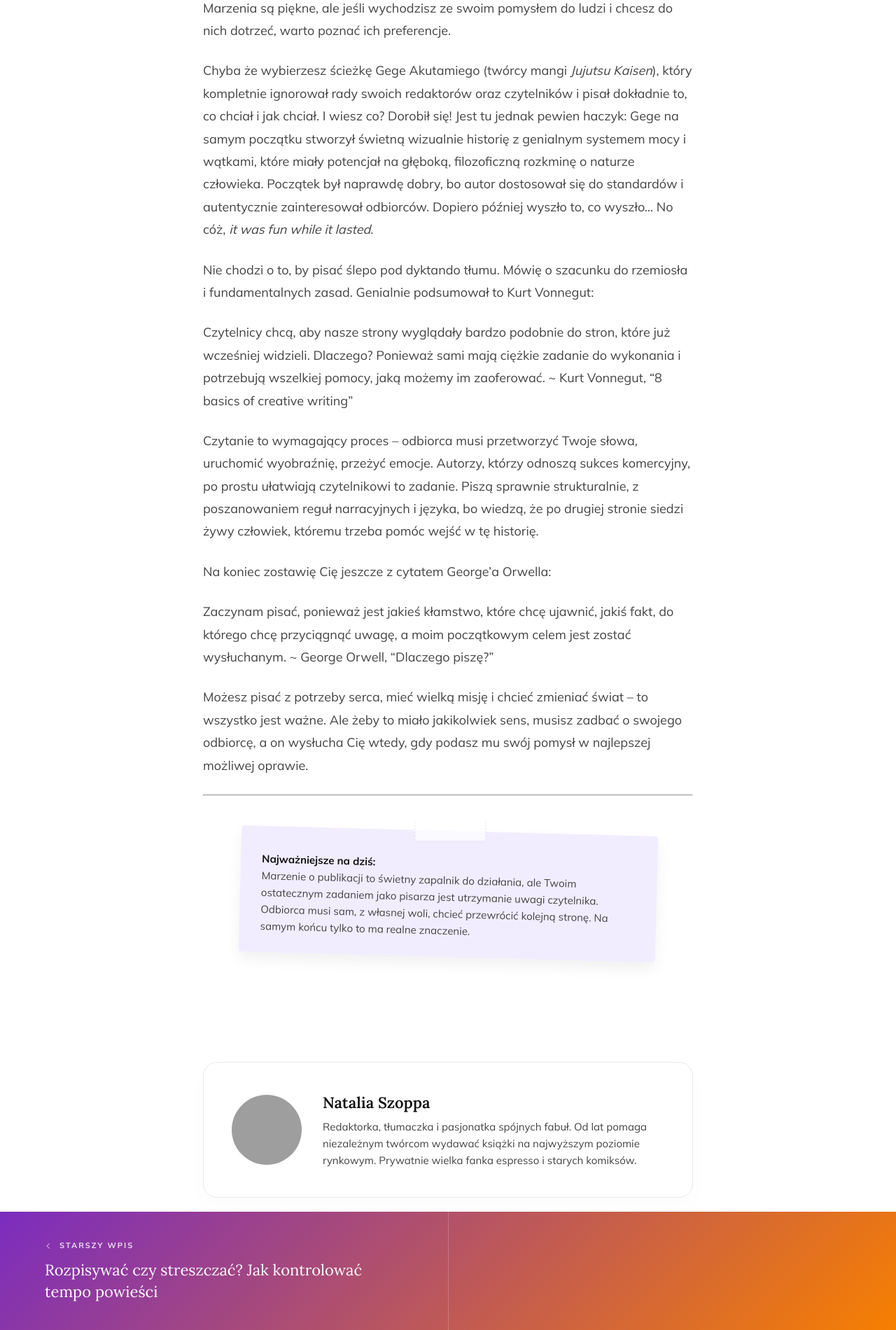
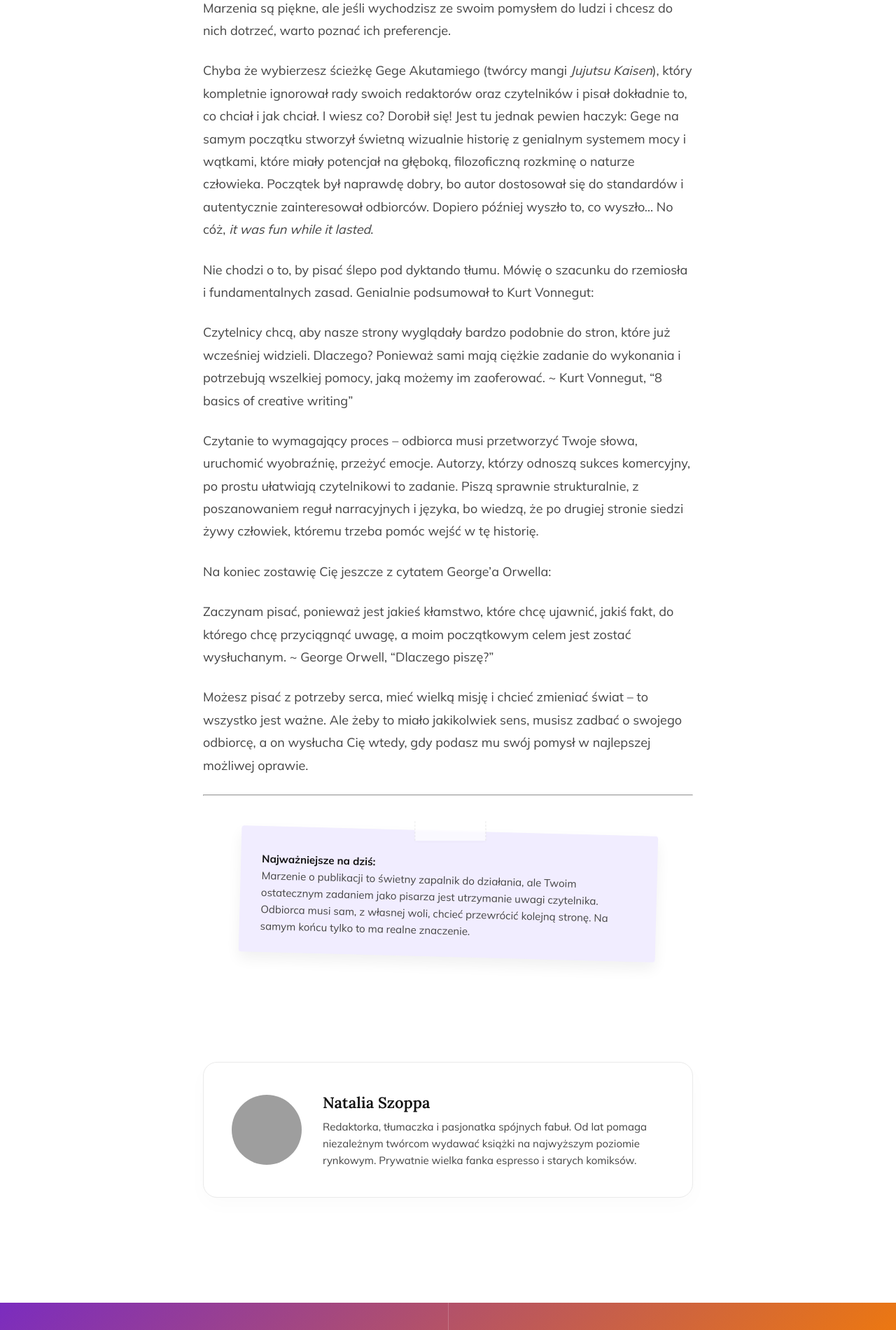
Before and after one commit to Bonnie00726/nataliaszoppa, a Jekyll site: the page built from _posts/2026-06-06-z-jakim-nastawieniem-piszesz.md, in a window 1280 px wide. Shown: the part 3401-5301 px from the top of the page at 70% size. Built offline with Jekyll 4.4.1, drawn with Linux system fonts in a browser that asks for light colours; grey boxes are pictures that could not be loaded.

Commit message:
Update post.html

```diff
--- a/_layouts/post.html
+++ b/_layouts/post.html
@@ -209,6 +209,7 @@
         border-radius: 20px;
         padding: 40px;
         margin-top: 150px;
+         margin-bottom: 150px;
         box-shadow: 0 10px 30px rgba(0,0,0,0.02);
     }
     .author-img {
@@ -222,13 +223,14 @@
     .author-info p { font-size: 15px; color: var(--text-gray); margin-bottom: 0; line-height: 1.6;}
 
     /* Nawigacja Pod Artykułem */
-    .post-footer-nav {
+   .post-footer-nav {
         width: 100vw;
         position: relative;
         left: 50%;
         right: 50%;
         margin-left: -50vw;
         margin-right: -50vw;
+        margin-bottom: -60px; /* Neutralizuje górny odstęp stopki */
     }
 
     .prev-next-bar {
```
